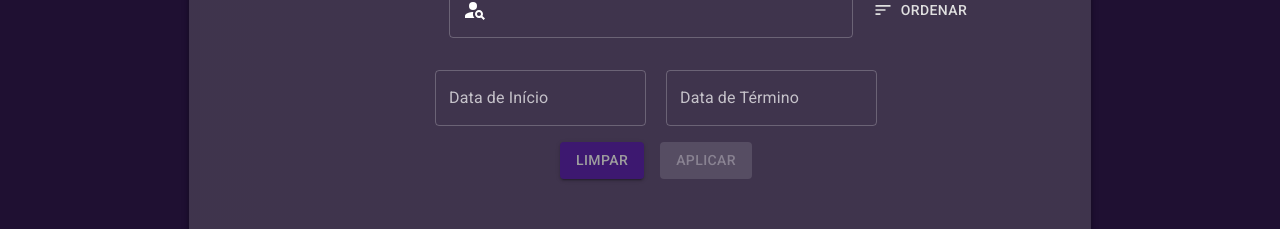
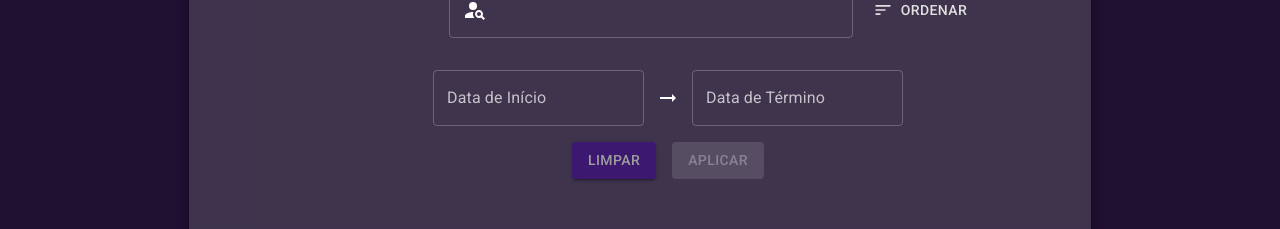
Before and after one commit to ocsoares/CRUD-NextJS, a Next.js app: page /admin/users in a window 1280 px wide. Shown: the part 319-548 px from the top of the page. Built offline with nearby package versions, Linux system fonts and the light colour scheme; no server answers.

Commit message:
feat: add ArrowRightAlt icon between start and end date

```diff
--- a/src/app/(routes)/admin/users/components/DateRangePicker.tsx
+++ b/src/app/(routes)/admin/users/components/DateRangePicker.tsx
@@ -3,6 +3,7 @@ import { Box, Button, Grid } from "@mui/material";
 import { DatePicker, LocalizationProvider } from "@mui/x-date-pickers";
 import { AdapterDayjs } from "@mui/x-date-pickers/AdapterDayjs";
 import { Dayjs } from "dayjs";
+import { ArrowRightAlt } from "@mui/icons-material";
 
 export function DateRangePicker() {
   const [startDate, setStartDate] = useState<Dayjs | null>(null);
@@ -26,6 +27,8 @@ export function DateRangePicker() {
   const handleApply = () => {
     console.log("Data de início:", startDate);
     console.log("Data de término:", endDate);
+
+    handleClear();
   };
 
   return (
@@ -33,9 +36,9 @@ export function DateRangePicker() {
       <Box
         display={"flex"}
         justifyContent={"center"}
-        marginLeft={4}
+        marginLeft={7}
         marginTop={4}
-        gap={2.5}
+        gap={1.5}
       >
         <Grid item xs={12} sm={4}>
           <DatePicker
@@ -45,6 +48,9 @@ export function DateRangePicker() {
             onChange={handleStartDateChange}
           />
         </Grid>
+
+        <ArrowRightAlt sx={{ mt: 2 }} />
+
         <Grid item xs={12} sm={4}>
           <DatePicker
             label="Data de Término"
@@ -57,7 +63,7 @@ export function DateRangePicker() {
       </Box>
 
       <Grid item xs={12}>
-        <Box display="flex" justifyContent="center" ml={4} mt={2} gap={2}>
+        <Box display="flex" justifyContent="center" ml={7} mt={2} gap={2}>
           <Button variant="contained" color="primary" onClick={handleClear}>
             Limpar
           </Button>
```
